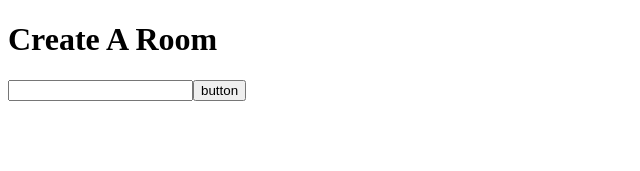
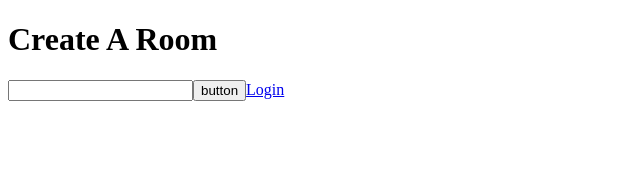
Before and after one commit to mitchelconstantin/avoteio, a React app: page / in a window 1280 px wide. Shown: the top 171 px of the page, without its empty margins (0-640 px from the left). Built offline with nearby package versions, Linux system fonts and the light colour scheme; the HTML template or start-up script is replaced by a standard one.

Commit message:
refactored to react router, working on changing views

```diff
--- a/client/src/components/App.jsx
+++ b/client/src/components/App.jsx
@@ -7,17 +7,17 @@ class App extends Component {
   constructor(props) {
     super(props);
     this.state = {
-      currentPage: 'CreateRoom',
+      userID: null,
       roomID:1
     };
 
-    this.changeCurrentPage = this.changeCurrentPage.bind(this)
+    this.changeViewFromLoginToCreate = this.changeViewFromLoginToCreate.bind(this)
     this.setRoomID = this.setRoomID.bind(this)
   }
 
-  changeCurrentPage (newPage) {
+  changeViewFromLoginToCreate (userID) {
     this.setState({
-      currentPage: newPage
+      userID: userID
     });
   }
 
@@ -28,24 +28,24 @@ class App extends Component {
   }
 
   render() {
-    // let component;
-    // if(this.state.currentPage === 'Login') {
-    //   // component = <Login />
-    // } else if (this.state.currentPage === 'CreateRoom') {
-    //   component = <CreateRoom changeCurrentPage={this.changeCurrentPage} setRoomID={this.setRoomID}/>
-    // } else if (this.state.currentPage === 'Main') {
-    //   component = <Main />
-    // }
-    // // console.log(data.tracks.items);
+    let component;
+     if (this.state.userID === null) {
+      component = <CreateRoom changeView={this.changeViewFromLoginToCreate} setRoomID={this.setRoomID}/>
+    } else {
+      // set to login component = <Login />
+    }
+    // console.log(data.tracks.items);
+    console.log(component)
     return (
       <div>
+        {console.log(this.state)}
         <Route
           exact path='/'
-          component={CreateRoom}
+          render={(props) => <CreateRoom  changeView={this.changeViewFromLoginToCreate} setRoomID={this.setRoomID}/>}
         />
         <Route
           path='/rooms'
-          component={Main}
+          component= {Main}
         />
       </div>
     );
--- a/client/src/components/CreateRoom.jsx
+++ b/client/src/components/CreateRoom.jsx
@@ -35,18 +35,17 @@ class CreateRoom extends Component {
 //     console.log(error);
 //   });
 
-    this.props.changeCurrentPage("Main")
+    this.props.changeView(8008)
   }
 
   render() {
     return (
      <div>
-         {/* {console.log('here are search props',this.props)} */}
          <h1>Create A Room</h1>
          <form action=""  >
              <input type="text" value={this.state.input} onChange={this.handleInputChange} />
              <button onClick={(e)=>this.handleClick(e)}>button</button>
-
+             <a href="/auth/login">Login </a>
          </form>
      </div>
     );
```
Also changed, not shown: client/src/components/testingApp.jsx (added, +21 -0 lines), 1 other file (tests, documents, lock files or other folders).
